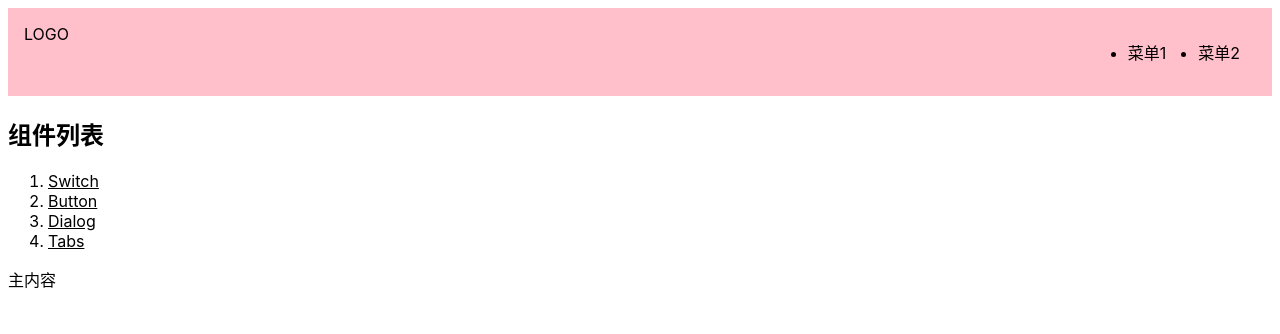
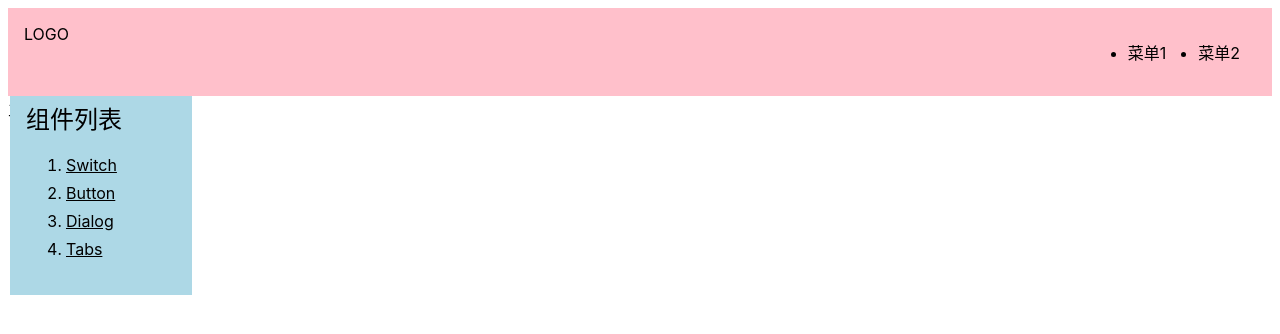
Before and after one commit to YUQIAN3/webPage-1, a Vue app: page /#/doc in a window 1280 px wide. Shown: the top 334 px of the page. Built offline with nearby package versions, Linux system fonts and the light colour scheme.

Commit message:
调节Topnav 和aside的位置

```diff
--- a/src/components/Topnav.vue
+++ b/src/components/Topnav.vue
@@ -13,6 +13,8 @@
     background:pink;
     display: flex;
     padding :16px;
+    position: relative;
+    z-index:10;
     > .logo{
       height: 2px;;
       max-width: 6em;
--- a/src/index.scss
+++ b/src/index.scss
@@ -1,9 +1,13 @@
 a {
   color: inherit;
+  cursor: pointer;
   &:hover {
     border-bottom: 1px solid;
     cursor: pointer;
   }
+  }
+  h1,h2,h3,h4,h5,h6{
+    font-weight: normal;
   }
 
   body {
--- a/src/views/Doc.vue
+++ b/src/views/Doc.vue
@@ -33,3 +33,22 @@
     components: { Topnav },
   };
   </script>
+  <style lang="scss" scoped>
+    aside{
+      background: lightblue;
+      width: 150px;
+      padding: 16px;
+      position: fixed;
+      padding-top:70px;
+      top: 10px;
+      left: 10px;
+      > h2{
+        margin-bottom: 4px ;
+      }
+      > ol {
+    > li {
+      padding: 4px 0;
+    }
+  }
+    }
+  </style>
```
